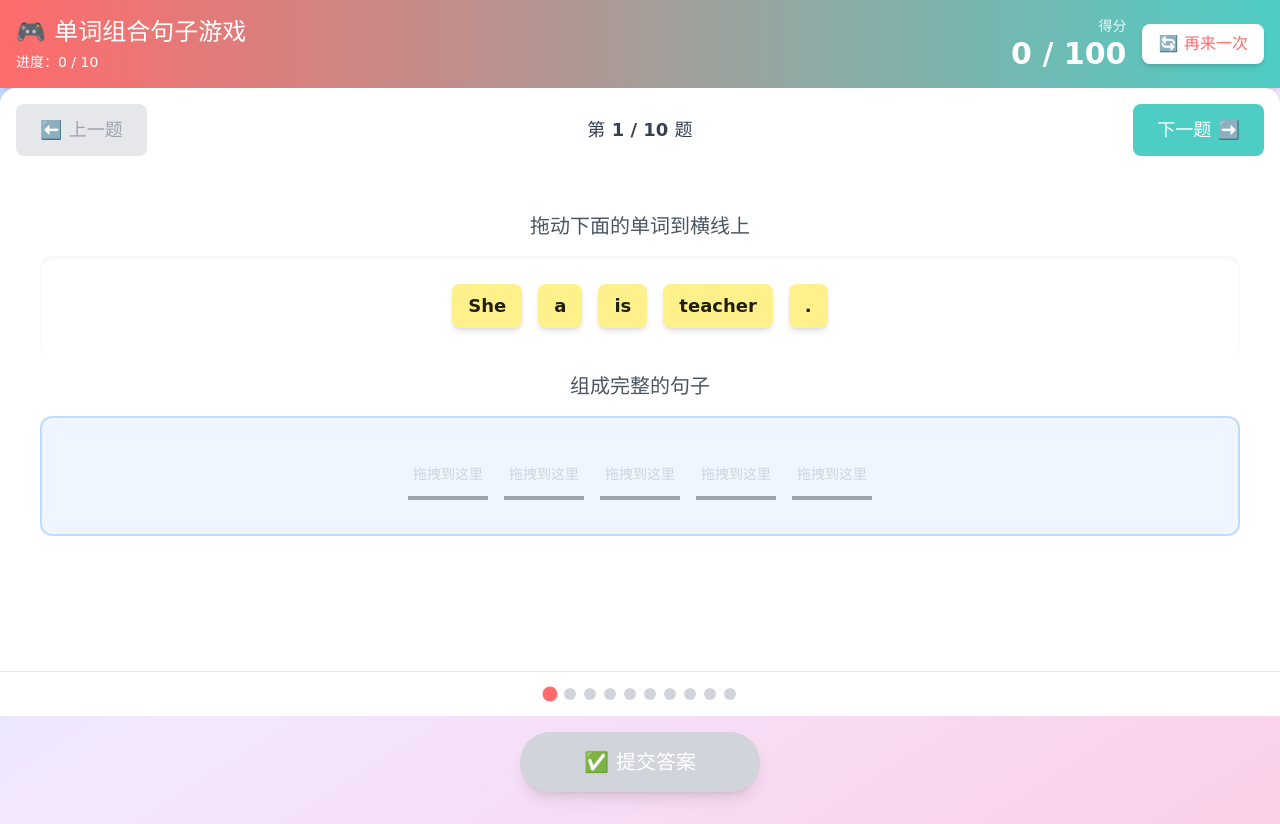
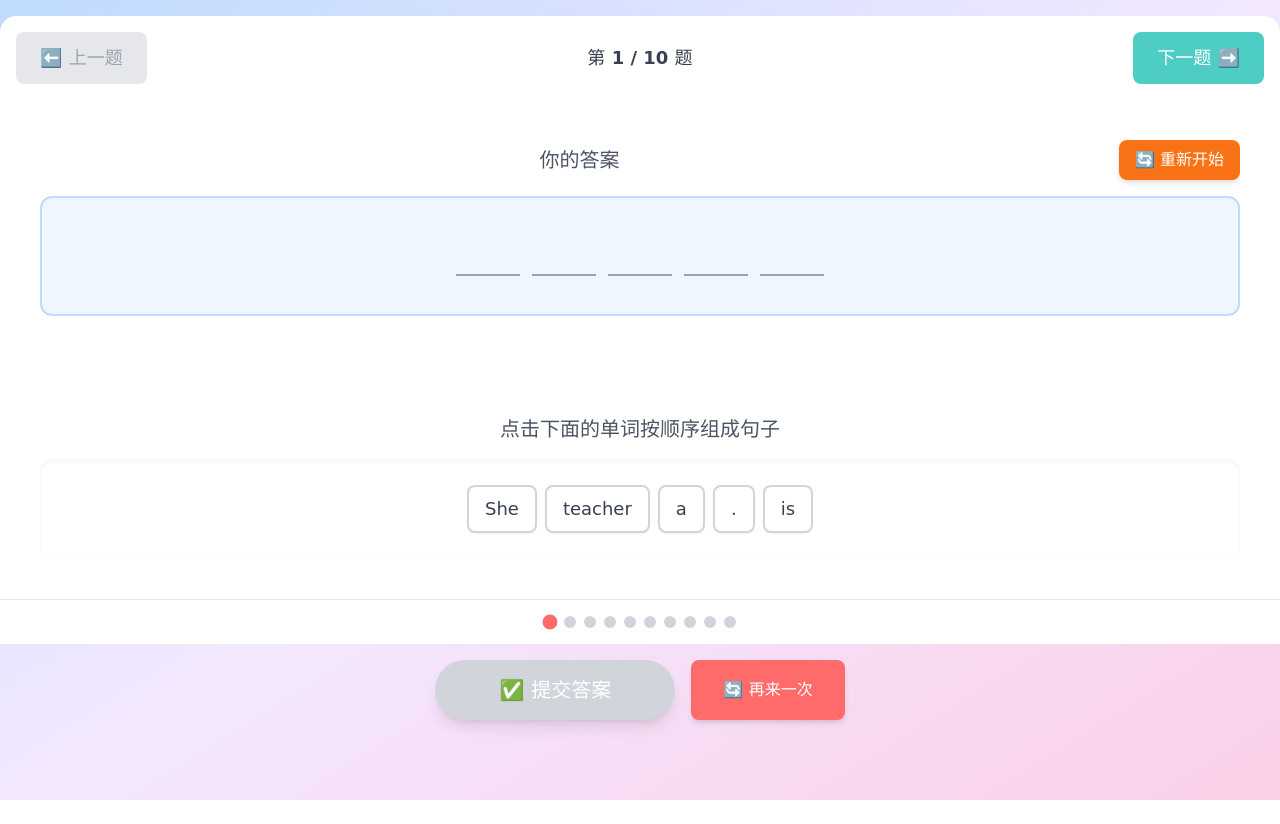
Before and after one commit to liujia1/wordsGame, a React (Vite) app: page / in a window 1280 px wide. Both pictures are taken after a click on the button "🚀 开始游戏". After the commit the page ends 800 px from the top, so only its background shows below. Built offline with nearby package versions, Linux system fonts and the light colour scheme.

Commit message:
进一步优化了游戏

```diff
--- a/src/components/DropZone.jsx
+++ b/src/components/DropZone.jsx
@@ -1,9 +1,10 @@
 import React from 'react';
+import DraggableWord from './DraggableWord';
 
 /**
  * 放置区域组件（横线）- 配合鼠标拖拽
  */
-const DropZone = ({ index, acceptedWord = null, onWordPlace, isSubmitted = false }) => {
+const DropZone = ({ index, acceptedWord = null, originalIndex = null, onWordPlace, onCancel, isSubmitted = false }) => {
   const hasWord = acceptedWord !== null;
 
   return (
@@ -11,12 +12,12 @@ const DropZone = ({ index, acceptedWord = null, onWordPlace, isSubmitted = false
       data-dropzone={index}
       className={`
         inline-block
-        min-w-[80px]
-        h-12
+        min-w-[100px]
+        h-16
         m-2
         border-b-4
-        ${hasWord ? 'border-cyan-500' : 'border-gray-400'}
-        ${isSubmitted ? 'border-gray-300' : ''}
+        ${hasWord ? 'border-cyan-500 bg-cyan-50' : 'border-gray-400 bg-gray-50'}
+        ${isSubmitted ? 'border-gray-300 bg-gray-100' : ''}
         ${!isSubmitted && !hasWord ? 'hover:bg-blue-50 hover:border-blue-400 cursor-pointer' : ''}
         flex
         items-center
@@ -24,16 +25,37 @@ const DropZone = ({ index, acceptedWord = null, onWordPlace, isSubmitted = false
         transition-all
         duration-200
         relative
+        rounded-lg
       `}
     >
-      {hasWord && (
-        <div className="text-lg font-bold text-cyan-600 px-2">
+      {hasWord && !isSubmitted && originalIndex !== null && (
+        <DraggableWord
+          word={acceptedWord}
+          originalIndex={originalIndex}
+          status="placed"
+          onDrop={onWordPlace}
+          onCancel={onCancel}
+        />
+      )}
+
+      {hasWord && isSubmitted && (
+        <div
+          className="
+            bg-cyan-500 text-white
+            px-4 py-2
+            rounded-lg
+            font-bold
+            text-lg
+            shadow-md
+            select-none
+          "
+        >
           {acceptedWord}
         </div>
       )}
 
       {!hasWord && !isSubmitted && (
-        <div className="text-gray-300 text-sm select-none pointer-events-none">
+        <div className="text-gray-400 text-sm select-none pointer-events-none">
           拖拽到这里
         </div>
       )}
--- a/src/components/SentenceGame.jsx
+++ b/src/components/SentenceGame.jsx
@@ -101,12 +101,18 @@ const SentenceGame = () => {
     setScore(newScore);
   };
 
-  // 重新开始
+  // 重新开始（直接重置游戏，不跳转到开始界面）
   const handleRestart = () => {
-    setGameStarted(false);
-    setTimeout(() => {
-      startGame();
-    }, 100);
+    if (sentences.length === 0) return;
+
+    // 随机抽取 10 题（有放回）
+    const selectedQuestions = selectQuestions(sentences, 10);
+    setQuestions(selectedQuestions);
+    setUserAnswers({});
+    setSubmitted({});
+    setScore(0);
+    setCurrentSlide(0);
+    // 保持 gameStarted 为 true，不跳转到开始界面
   };
 
   // 切换到指定题目
@@ -114,46 +120,10 @@ const SentenceGame = () => {
     setCurrentSlide(index);
   };
 
-  // 渲染分数显示
-  const renderScore = () => {
-    const totalQuestions = questions.length;
-    const answeredCount = Object.keys(userAnswers).filter(
-      key => userAnswers[key] && userAnswers[key].length > 0
-    ).length;
-
-    return (
-      <div className="bg-gradient-to-r from-primary to-secondary text-white p-4 shadow-lg">
-        <div className="container mx-auto flex justify-between items-center">
-          <div>
-            <h1 className="text-2xl font-bold">🎮 单词组合句子游戏</h1>
-            <p className="text-sm mt-1">
-              进度：{answeredCount} / {totalQuestions}
-            </p>
-          </div>
-
-          {gameStarted && (
-            <div className="flex items-center gap-4">
-              <div className="text-right">
-                <p className="text-sm opacity-90">得分</p>
-                <p className="text-3xl font-bold">{score} / 100</p>
-              </div>
-              <button
-                onClick={handleRestart}
-                className="bg-white text-primary px-4 py-2 rounded-lg font-bold hover:bg-yellow-100 transition-colors shadow-md"
-              >
-                🔄 再来一次
-              </button>
-            </div>
-          )}
-        </div>
-      </div>
-    );
-  };
-
   // 渲染开始界面
   const renderStartScreen = () => {
     return (
-      <div className="flex flex-col items-center justify-center min-h-[60vh] bg-gradient-to-br from-blue-100 to-purple-100 rounded-2xl m-8 p-8">
+      <div className="flex flex-col items-center justify-center min-h-[90vh] bg-gradient-to-br from-blue-100 to-purple-100 rounded-2xl m-4 p-8">
         <h2 className="text-5xl font-bold text-gray-700 mb-4">
           🎓 英语句子练习
         </h2>
@@ -226,12 +196,13 @@ const SentenceGame = () => {
         {/* 当前题目幻灯片 */}
         <div className="flex-1 p-4 bg-white">
           <WordSlide
-            key={currentSlide}
+            key={questions[currentSlide]}
             sentence={questions[currentSlide]}
             slideIndex={currentSlide}
             isSubmitted={submitted[currentSlide]?.submitted || false}
             isCorrect={submitted[currentSlide]?.correct || false}
             onAnswerChange={handleAnswerChange}
+            initialAnswer={userAnswers[currentSlide] || null}
           />
         </div>
 
@@ -257,41 +228,33 @@ const SentenceGame = () => {
           ))}
         </div>
 
-        {/* 提交按钮 */}
-        {!Object.values(submitted).some(s => s.submitted) && (
-          <div className="p-4 flex justify-center">
+        {/* 提交按钮和重新开始按钮 */}
+        <div className="p-4 flex justify-center gap-4">
+          {!Object.values(submitted).some(s => s.submitted) && (
             <button
               onClick={handleSubmit}
               className="bg-success hover:bg-green-400 text-white text-xl font-bold px-16 py-4 rounded-full shadow-lg transform transition-all hover:scale-105 disabled:bg-gray-300 disabled:cursor-not-allowed"
-              disabled={Object.keys(userAnswers).length === 0}
+              disabled={Object.keys(userAnswers).length < questions.length || Object.values(userAnswers).some(answer => !answer || answer.length === 0)}
             >
               ✅ 提交答案
             </button>
-          </div>
-        )}
+          )}
 
-        {/* 提交后显示最终分数和提示 */}
+          <button
+            onClick={handleRestart}
+            className="bg-primary hover:bg-red-500 text-white font-bold px-8 py-4 rounded-lg shadow-md transition-colors"
+          >
+            🔄 再来一次
+          </button>
+        </div>
+
+        {/* 提交后显示最终分数 */}
         {Object.values(submitted).some(s => s.submitted) && (
           <div className="p-4 flex justify-center">
-            <div className="bg-white rounded-xl p-6 shadow-lg text-center">
-              <p className="text-3xl font-bold text-primary mb-2">
+            <div className="bg-white rounded-xl px-6 py-3 shadow-lg text-center">
+              <p className="text-2xl font-bold text-primary">
                 🏆 最终得分：{score} / 100
               </p>
-              <p className="text-gray-600 mb-4">
-                {score === 100
-                  ? '太棒了！全对！🎉'
-                  : score >= 80
-                  ? '很不错！继续加油！💪'
-                  : score >= 60
-                  ? '及格了！还需要努力哦~📚'
-                  : '多多练习，你会更棒的！✨'}
-              </p>
-              <button
-                onClick={handleRestart}
-                className="bg-primary hover:bg-red-500 text-white font-bold px-8 py-3 rounded-lg shadow-md transition-colors"
-              >
-                🔄 再做一次
-              </button>
             </div>
           </div>
         )}
@@ -300,9 +263,7 @@ const SentenceGame = () => {
   };
 
   return (
-    <div className="min-h-screen bg-gradient-to-br from-blue-200 via-purple-100 to-pink-200">
-      {renderScore()}
-
+    <div className="min-h-screen bg-gradient-to-br from-blue-200 via-purple-100 to-pink-200 pt-4">
       <div className="container mx-auto pb-4">
         {!gameStarted ? renderStartScreen() : renderGame()}
       </div>
--- a/src/components/WordSlide.jsx
+++ b/src/components/WordSlide.jsx
@@ -1,7 +1,44 @@
 import React, { useState, useCallback, useEffect } from 'react';
-import DraggableWord from './DraggableWord';
-import DropZone from './DropZone';
-import { splitSentence, shuffleArray } from '../utils/gameHelpers';
+import { splitSentence, seededShuffle } from '../utils/gameHelpers';
+
+/**
+ * 单词卡片组件（点击式）
+ */
+const WordCard = ({ word, status, onClick, disabled }) => {
+  const baseClasses = "px-4 py-2 rounded-lg text-lg font-medium cursor-pointer transition-all duration-200 select-none";
+
+  const statusClasses = {
+    available: "bg-white border-2 border-gray-300 text-gray-700 hover:border-blue-400 hover:bg-blue-50 shadow-sm",
+    placed: "bg-blue-500 border-2 border-blue-600 text-white shadow-md",
+  };
+
+  const disabledClasses = "opacity-50 cursor-not-allowed";
+
+  const className = `${baseClasses} ${statusClasses[status]} ${disabled ? disabledClasses : ""}`;
+
+  return (
+    <div
+      className={className}
+      onClick={disabled ? null : onClick}
+    >
+      {word}
+    </div>
+  );
+};
+
+/**
+ * 答案区单词卡片组件
+ */
+const AnswerCard = ({ word, onClick, disabled }) => {
+  return (
+    <div
+      className={`px-4 py-2 rounded-lg text-lg font-medium cursor-pointer transition-all duration-200 select-none bg-blue-500 border-2 border-blue-600 text-white shadow-md hover:bg-blue-600 ${disabled ? 'opacity-50 cursor-not-allowed' : ''}`}
+      onClick={disabled ? null : onClick}
+    >
+      {word}
+    </div>
+  );
+};
 
 /**
  * 单词幻灯片组件（单个游戏）
@@ -12,212 +49,175 @@ const WordSlide = ({
   isSubmitted = false,
   isCorrect = false,
   onAnswerChange,
-  onResetWord
+  initialAnswer = null
 }) => {
   // 将句子拆分为单词
   const words = splitSentence(sentence);
 
-  // 打乱单词顺序（只在初始化时）
-  const [shuffledWords] = useState(() => shuffleArray(words.map((w, i) => ({ word: w, originalIndex: i }))));
+  // 使用句子内容作为种子进行确定性洗牌（确保同一个题目每次洗牌结果相同）
+  const [shuffledWords] = useState(() =>
+    seededShuffle(words.map((w, i) => ({ word: w, originalIndex: i })), sentence)
+  );
 
-  // 用户的答案
-  const [userAnswer, setUserAnswer] = useState(Array(words.length).fill(null));
+  // 用户的答案（按顺序放置）
+  const [userAnswer, setUserAnswer] = useState([]);
 
-  // 单词状态：'available'(可用), 'placed'(已放置), 'disabled'(禁用)
+  // 单词状态：'available'(可用), 'placed'(已放置)
   const [wordStatuses, setWordStatuses] = useState(
     shuffledWords.map(() => 'available')
   );
 
-  // 处理放置单词
-  const handleWordPlace = useCallback((zoneIndex, word, originalIndex) => {
+  // 当 initialAnswer 变化时，恢复答案
+  useEffect(() => {
+    if (initialAnswer && initialAnswer.length > 0) {
+      setUserAnswer(initialAnswer);
+
+      // 更新单词状态
+      const newStatuses = shuffledWords.map(() => 'available');
+      initialAnswer.forEach(word => {
+        const wordIndex = shuffledWords.findIndex(w => w.word === word);
+        if (wordIndex !== -1) {
+          newStatuses[wordIndex] = 'placed';
+        }
+      });
+      setWordStatuses(newStatuses);
+    } else {
+      setUserAnswer([]);
+      setWordStatuses(shuffledWords.map(() => 'available'));
+    }
+  }, [initialAnswer, shuffledWords]);
+
+  // 点击单词卡片 -> 放入答案区
+  const handleWordClick = useCallback((word, originalIndex) => {
     if (isSubmitted) return;
 
-    console.log('放置单词 - Zone:', zoneIndex, '单词:', word, '原索引:', originalIndex);
-
-    // 找到这个单词在 shuffledWords 中的实际索引
-    const wordIndexInArray = shuffledWords.findIndex(w => w.originalIndex === originalIndex);
-
-    if (wordIndexInArray === -1) {
-      console.log('找不到单词对象');
+    // 检查是否已经放置
+    const wordIndexInShuffled = shuffledWords.findIndex(w => w.originalIndex === originalIndex);
+    if (wordIndexInShuffled === -1 || wordStatuses[wordIndexInShuffled] === 'placed') {
       return;
     }
 
-    console.log('单词在数组中的索引:', wordIndexInArray);
+    // 添加到答案区
+    const newAnswer = [...userAnswer, word];
+    setUserAnswer(newAnswer);
 
-    // 检查这个单词是否已经被放置在某个位置
-    const existingZoneIndex = userAnswer.findIndex(w => {
-      if (!w) return false;
-      const existingWordObj = shuffledWords.find(ww => ww.word === w);
-      return existingWordObj && existingWordObj.originalIndex === originalIndex;
-    });
-
-    console.log('单词当前在位置:', existingZoneIndex);
-
-    // 使用单次状态更新来完成所有操作
-    setUserAnswer(prev => {
-      const newAnswer = [...prev];
-
-      // 如果单词已经在其他位置，先清除那个位置
-      if (existingZoneIndex !== -1 && existingZoneIndex !== zoneIndex) {
-        console.log('清除原位置:', existingZoneIndex);
-        newAnswer[existingZoneIndex] = null;
-      }
-
-      // 检查目标位置是否已经有其他单词
-      if (newAnswer[zoneIndex] !== null && newAnswer[zoneIndex] !== word) {
-        const oldWord = newAnswer[zoneIndex];
-        console.log('目标位置已有单词:', oldWord);
-
-        // 找到被替换单词的数组索引
-        const oldWordObj = shuffledWords.find(w => w.word === oldWord);
-        const oldWordIndexInArray = oldWordObj ? shuffledWords.findIndex(w => w.originalIndex === oldWordObj.originalIndex) : -1;
-
-        // 更新被替换单词的状态为 available
-        if (oldWordIndexInArray !== -1) {
-          setWordStatuses(prevStatuses => {
-            const newStatuses = [...prevStatuses];
-            newStatuses[oldWordIndexInArray] = 'available';
-            console.log('清除被替换单词状态，数组索引:', oldWordIndexInArray);
-            return newStatuses;
-          });
-        }
-      }
-
-      // 放置单词到目标位置
-      newAnswer[zoneIndex] = word;
-      console.log('新的答案:', newAnswer);
-      return newAnswer;
-    });
-
-    // 更新当前单词状态为 placed
+    // 更新单词状态
     setWordStatuses(prev => {
       const newStatuses = [...prev];
-      newStatuses[wordIndexInArray] = 'placed';
-      console.log('设置单词状态为 placed，数组索引:', wordIndexInArray);
+      newStatuses[wordIndexInShuffled] = 'placed';
       return newStatuses;
     });
 
-    // 通知父组件答案变化
+    // 通知父组件
     if (onAnswerChange) {
-      setTimeout(() => {
-        const updatedAnswer = userAnswer.map((w, idx) => idx === zoneIndex ? word : w);
-        onAnswerChange(slideIndex, updatedAnswer.filter(w => w !== null));
-      }, 0);
+      onAnswerChange(slideIndex, newAnswer);
+    }
+  }, [isSubmitted, onAnswerChange, slideIndex, userAnswer, shuffledWords, wordStatuses]);
+
+  // 点击答案区的单词 -> 移除
+  const handleAnswerClick = useCallback((index) => {
+    if (isSubmitted) return;
+
+    const word = userAnswer[index];
+
+    // 找到这个单词在 shuffledWords 中的索引
+    const wordIndexInShuffled = shuffledWords.findIndex(w => w.word === word);
+
+    // 从答案区移除
+    const newAnswer = userAnswer.filter((_, i) => i !== index);
+    setUserAnswer(newAnswer);
+
+    // 更新单词状态
+    if (wordIndexInShuffled !== -1) {
+      setWordStatuses(prev => {
+        const newStatuses = [...prev];
+        newStatuses[wordIndexInShuffled] = 'available';
+        return newStatuses;
+      });
+    }
+
+    // 通知父组件
+    if (onAnswerChange) {
+      onAnswerChange(slideIndex, newAnswer);
     }
   }, [isSubmitted, onAnswerChange, slideIndex, userAnswer, shuffledWords]);
 
-  // 重置单词（双击）
-  const handleResetWord = useCallback((wordIndex) => {
+  // 重置答案区
+  const handleReset = useCallback(() => {
     if (isSubmitted) return;
 
-    const wordToReset = shuffledWords[wordIndex].word;
-    console.log('双击重置单词:', wordToReset, '索引:', wordIndex);
+    setUserAnswer([]);
+    setWordStatuses(shuffledWords.map(() => 'available'));
 
-    // 找到这个单词在答案中的位置
-    const answerIndex = userAnswer.findIndex(w => {
-      if (!w) return false;
-      const wordObj = shuffledWords.find(ww => ww.word === w);
-      return wordObj && wordObj.originalIndex === wordIndex;
-    });
+    // 通知父组件
+    if (onAnswerChange) {
+      onAnswerChange(slideIndex, []);
+    }
+  }, [isSubmitted, onAnswerChange, slideIndex, shuffledWords]);
 
-    console.log('找到答案位置:', answerIndex);
-
-    if (answerIndex !== -1) {
-      // 清除答案
-      setUserAnswer(prev => {
-        const newAnswer = [...prev];
-        newAnswer[answerIndex] = null;
-        console.log('清除后的答案:', newAnswer);
-        return newAnswer;
-      });
-
-      // 更新状态为可用
-      setWordStatuses(prev => {
-        const newStatuses = [...prev];
-        newStatuses[wordIndex] = 'available';
-        console.log('清除后的状态:', newStatuses);
-        return newStatuses;
-      });
-
-      // 通知父组件
-      if (onResetWord) {
-        setTimeout(() => {
-          const updatedAnswer = userAnswer.filter(w => w !== null);
-          onResetWord(slideIndex, updatedAnswer);
-        }, 0);
-      }
-    }
-  }, [isSubmitted, onResetWord, slideIndex, shuffledWords, userAnswer]);
-
-  // 渲染可用的单词（未被放置的）
-  const renderAvailableWords = () => {
-    return shuffledWords.map((item, index) => {
-      if (wordStatuses[index] === 'available') {
-        return (
-          <DraggableWord
-            key={`available-${index}`}
-            word={item.word}
-            originalIndex={item.originalIndex}
-            status="available"
-            onDrop={handleWordPlace}
-          />
-        );
-      }
-      return null;
-    });
-  };
-
-  // 渲染已放置的单词（可以拖动到新位置）
-  const renderPlacedWords = () => {
-    return shuffledWords.map((item, index) => {
-      if (wordStatuses[index] === 'placed') {
-        return (
-          <DraggableWord
-            key={`placed-${index}`}
-            word={item.word}
-            originalIndex={item.originalIndex}
-            status="placed"
-            onDrop={handleWordPlace}  // 使用同一个放置处理函数
-          />
-        );
-      }
-      return null;
-    });
-  };
-
-  // 渲染横线区域
-  const renderDropZones = () => {
-    return words.map((_, index) => (
-      <DropZone
-        key={`zone-${index}`}
-        index={index}
-        acceptedWord={userAnswer[index]}
-        onWordPlace={handleWordPlace}
-        isSubmitted={isSubmitted}
+  // 渲染单词区的单词
+  const renderWords = () => {
+    return shuffledWords.map((item, index) => (
+      <WordCard
+        key={`word-${index}`}
+        word={item.word}
+        status={wordStatuses[index]}
+        onClick={() => handleWordClick(item.word, item.originalIndex)}
+        disabled={isSubmitted}
       />
     ));
   };
 
+  // 渲染答案区
+  const renderAnswer = () => {
+    const elements = [];
+
+    // 使用 shuffledWords 的长度，因为这才是实际的单词数量
+    for (let i = 0; i < shuffledWords.length; i++) {
+      if (i < userAnswer.length) {
+        elements.push(
+          <AnswerCard
+            key={`answer-${i}`}
+            word={userAnswer[i]}
+            onClick={() => handleAnswerClick(i)}
+            disabled={isSubmitted}
+          />
+        );
+      } else {
+        elements.push(
+          <div
+            key={`slot-${i}`}
+            className="w-16 h-10 border-b-2 border-gray-400 flex items-center justify-center"
+          />
+        );
+      }
+    }
+
+    return elements;
+  };
+
   return (
     <div className="flex flex-col h-full p-6">
-      {/* 上部：散乱的单词区 */}
-      <div className="flex-none mb-4">
-        <h3 className="text-xl font-bold text-gray-600 mb-4 text-center">
-          拖动下面的单词到横线上
-        </h3>
-        <div className="flex flex-wrap justify-center items-center min-h-[100px] bg-white rounded-xl p-4 shadow-inner">
-          {renderAvailableWords()}
-          {renderPlacedWords()}
+      {/* 上部：答案放置区 */}
+      <div className="flex-1 overflow-auto mb-4">
+        <div className="flex justify-between items-center mb-4">
+          <h3 className="text-xl font-bold text-gray-600 text-center flex-1">
+            你的答案
+          </h3>
+          <button
+            onClick={handleReset}
+            disabled={isSubmitted}
+            className={`px-4 py-2 rounded-lg font-medium transition-all duration-200 ${
+              isSubmitted
+                ? 'bg-gray-300 text-gray-500 cursor-not-allowed'
+                : 'bg-orange-500 text-white hover:bg-orange-600 shadow-md'
+            }`}
+          >
+            🔄 重新开始
+          </button>
         </div>
-      </div>
-
-      {/* 下部：横线放置区 */}
-      <div className="flex-1 overflow-auto">
-        <h3 className="text-xl font-bold text-gray-600 mb-4 text-center">
-          组成完整的句子
-        </h3>
-        <div className="flex flex-wrap justify-center items-center min-h-[120px] bg-blue-50 rounded-xl p-4 border-2 border-blue-200">
-          {renderDropZones()}
+        <div className="flex flex-wrap justify-center items-center min-h-[120px] bg-blue-50 rounded-xl p-4 border-2 border-blue-200 gap-3">
+          {renderAnswer()}
         </div>
 
         {/* 提交后显示反馈 */}
@@ -238,6 +238,16 @@ const WordSlide = ({
           </div>
         )}
       </div>
+
+      {/* 下部：散乱的单词区 */}
+      <div className="flex-none">
+        <h3 className="text-xl font-bold text-gray-600 mb-4 text-center">
+          点击下面的单词按顺序组成句子
+        </h3>
+        <div className="flex flex-wrap justify-center items-center min-h-[100px] bg-white rounded-xl p-4 shadow-inner gap-2">
+          {renderWords()}
+        </div>
+      </div>
     </div>
   );
 };
--- a/src/utils/gameHelpers.js
+++ b/src/utils/gameHelpers.js
@@ -20,6 +20,40 @@ export const shuffleArray = (array) => {
     const j = Math.floor(Math.random() * (i + 1));
     [newArray[i], newArray[j]] = [newArray[j], newArray[i]];
   }
+  return newArray;
+};
+
+/**
+ * 基于种子的确定性洗牌（同一个种子产生相同的洗牌结果）
+ * @param {array} array - 要打乱的数组
+ * @param {string} seed - 种子字符串
+ * @returns {array} 打乱后的新数组
+ */
+export const seededShuffle = (array, seed) => {
+  const newArray = [...array];
+
+  const hashCode = (str) => {
+    let hash = 0;
+    for (let i = 0; i < str.length; i++) {
+      const char = str.charCodeAt(i);
+      hash = ((hash << 5) - hash) + char;
+      hash = hash & hash;
+    }
+    return Math.abs(hash);
+  };
+
+  const seedNum = hashCode(seed);
+  let currentSeed = seedNum;
+  const random = () => {
+    currentSeed = (currentSeed * 9301 + 49297) % 233280;
+    return currentSeed / 233280;
+  };
+
+  for (let i = newArray.length - 1; i > 0; i--) {
+    const j = Math.floor(random() * (i + 1));
+    [newArray[i], newArray[j]] = [newArray[j], newArray[i]];
+  }
+
   return newArray;
 };
 
```
Also changed, not shown: src/components/DraggableWord.jsx (+10 -2 lines).
